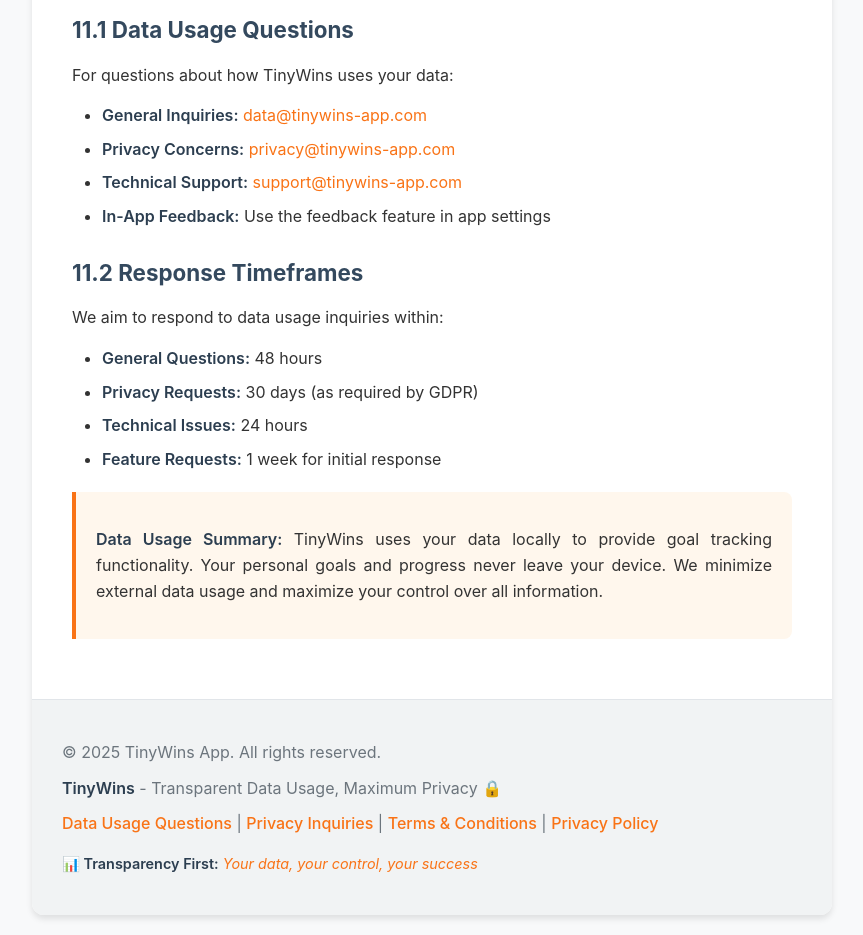
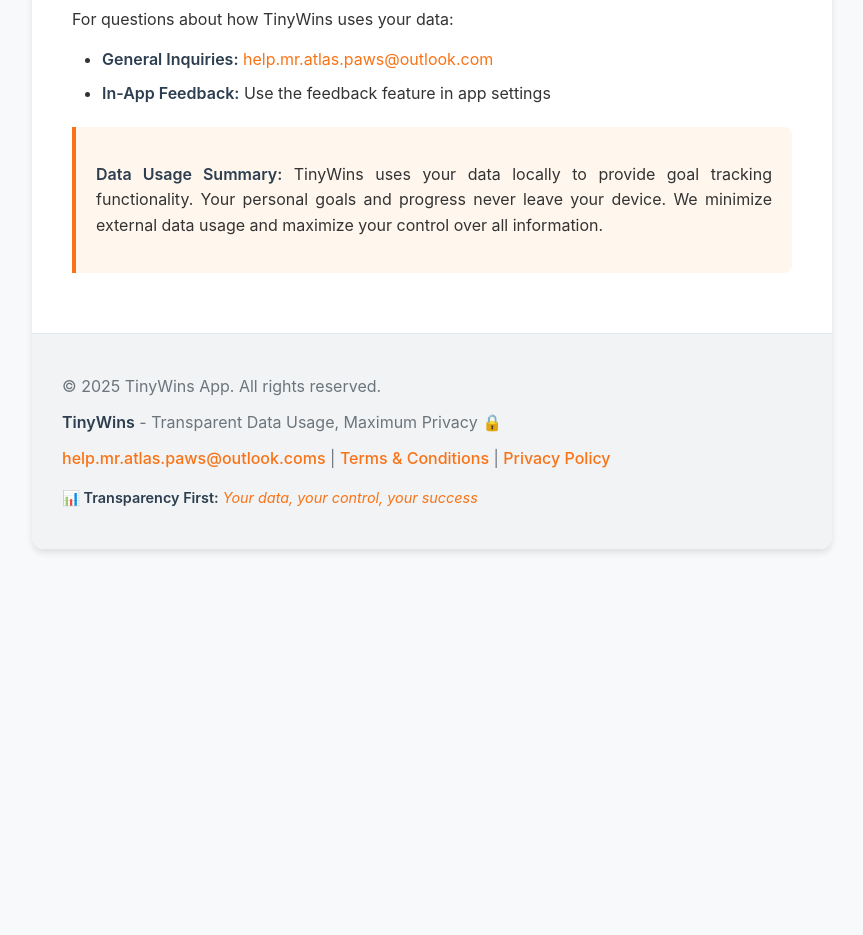
Before and after one commit to mratlaspaws-cmyk/TinyGoals, a plain HTML site: page Data Usage Policy.html in a window 1280 px wide. Shown: the part 9640-10575 px from the top of the page, without its empty margins (208-1071 px from the left). After the commit the page ends 10209 px from the top, so only its background shows below. Drawn offline with Linux system fonts and the light colour scheme.

Commit message:
Update Data Usage Policy.html

```diff
--- a/Data Usage Policy.html
+++ b/Data Usage Policy.html
@@ -3,7 +3,7 @@
 <head>
     <meta charset="UTF-8">
     <meta name="viewport" content="width=device-width, initial-scale=1.0">
-    <title>Data Usage Policy - TinyWins App</title>
+    <title>Data Usage Policy - TinyWins</title>
     <meta name="description" content="Data Usage Policy for the TinyWins goal tracking mobile application">
     <style>
         * {
@@ -608,22 +608,10 @@
 
             <h2>11. Contact and Data Requests</h2>
 
-            <h3>11.1 Data Usage Questions</h3>
             <p>For questions about how TinyWins uses your data:</p>
             <ul>
-                <li><strong>General Inquiries:</strong> <a href="mailto:data@tinywins-app.com">data@tinywins-app.com</a></li>
-                <li><strong>Privacy Concerns:</strong> <a href="mailto:privacy@tinywins-app.com">privacy@tinywins-app.com</a></li>
-                <li><strong>Technical Support:</strong> <a href="mailto:support@tinywins-app.com">support@tinywins-app.com</a></li>
+                <li><strong>General Inquiries:</strong> <a href="mailto:data@tinywins-app.com">help.mr.atlas.paws@outlook.com</a></li>
                 <li><strong>In-App Feedback:</strong> Use the feedback feature in app settings</li>
-            </ul>
-
-            <h3>11.2 Response Timeframes</h3>
-            <p>We aim to respond to data usage inquiries within:</p>
-            <ul>
-                <li><strong>General Questions:</strong> 48 hours</li>
-                <li><strong>Privacy Requests:</strong> 30 days (as required by GDPR)</li>
-                <li><strong>Technical Issues:</strong> 24 hours</li>
-                <li><strong>Feature Requests:</strong> 1 week for initial response</li>
             </ul>
 
             <div class="data-highlight">
@@ -635,10 +623,10 @@
             <p>&copy; 2025 TinyWins App. All rights reserved.</p>
             <p><strong>TinyWins</strong> - Transparent Data Usage, Maximum Privacy 🔒</p>
             <p>
-                <a href="mailto:data@tinywins-app.com">Data Usage Questions</a> |
-                <a href="mailto:privacy@tinywins-app.com">Privacy Inquiries</a> |
-                <a href="tinywins-terms.html">Terms & Conditions</a> |
-                <a href="tinywins-privacy.html">Privacy Policy</a>
+                <a href="mailto:help.mr.atlas.paws@outlook.com">help.mr.atlas.paws@outlook.coms</a> |
+
+                <a href="Terms and Conditions.html">Terms & Conditions</a> |
+                <a href="Privacy Policy.html">Privacy Policy</a>
             </p>
             <p style="font-size: 0.9rem; margin-top: 15px; color: #F97316;">
                 <strong>📊 Transparency First:</strong> <em>Your data, your control, your success</em>
```
